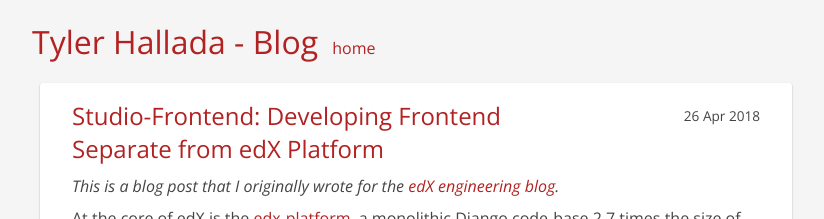
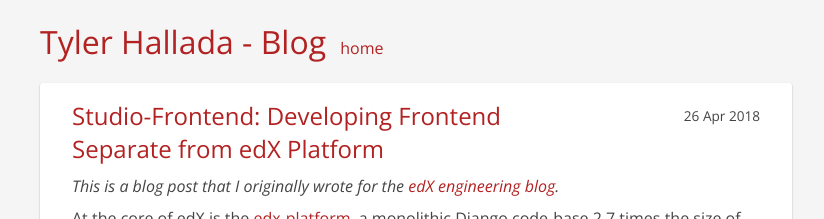
Before and after one commit to thallada/thallada.github.io, a Jekyll site: the page built from blog/index.html, in a window 1280 px wide. Shown: the top 219 px of the page, without its empty margins (224-1048 px from the left). Built offline with Jekyll 4.4.1, drawn with Linux system fonts in a browser that asks for light colours; the list of posts is cut into pages by our own code.

```diff
--- a/_layouts/default.html
+++ b/_layouts/default.html
@@ -68,7 +68,7 @@
     <div class="theme-toggle">
       <dark-mode-toggle
         id="dark-mode-toggle-1"
-        appearance="switch"
+        appearance="toggle"
         dark="Dark"
         light="Light"
         permanent
--- a/_layouts/home.html
+++ b/_layouts/home.html
@@ -62,7 +62,7 @@
     <div class="theme-toggle">
       <dark-mode-toggle
         id="dark-mode-toggle-1"
-        appearance="switch"
+        appearance="toggle"
         dark="Dark"
         light="Light"
         permanent
--- a/css/main.css
+++ b/css/main.css
@@ -204,6 +204,7 @@ h1.title {
   font-size: 2rem;
   font-weight: 200;
   margin: 0;
+  margin-left: 0.5rem;
 }
 
 div.header {
@@ -570,7 +571,8 @@ div.theme-toggle {
   bottom: 0;
   width: 100%;
   text-align: center;
-  z-index: 100;
+  z-index: 2;
+  padding: 0.25rem 0.75rem;
 }
 
 @media (min-width: 40rem) {
--- a/css/main_dark.css
+++ b/css/main_dark.css
@@ -29,6 +29,10 @@ a:not(.card) img:not(.icon) {
   filter: none;
 }
 
+.card {
+  box-shadow: 0 1px 2px #fff;
+}
+
 .post pre {
   background-color: #fff;
 }
```
